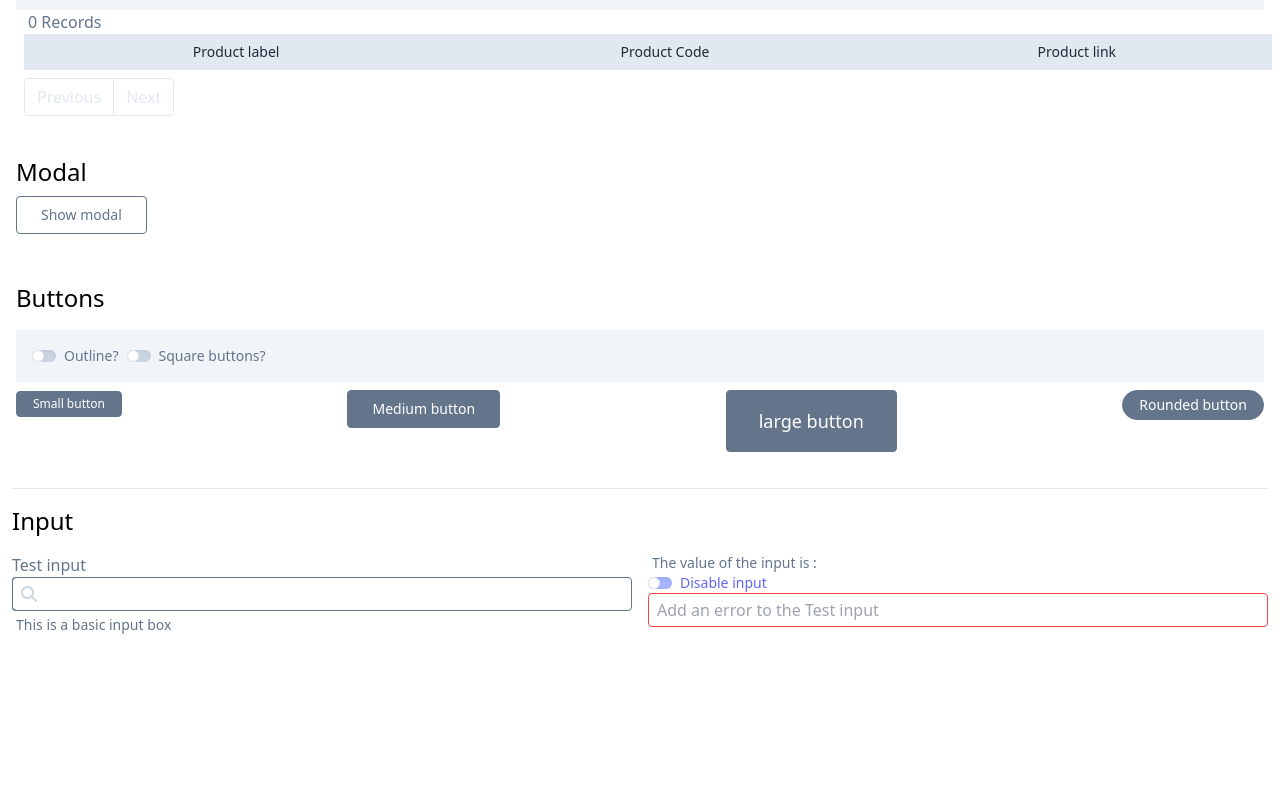
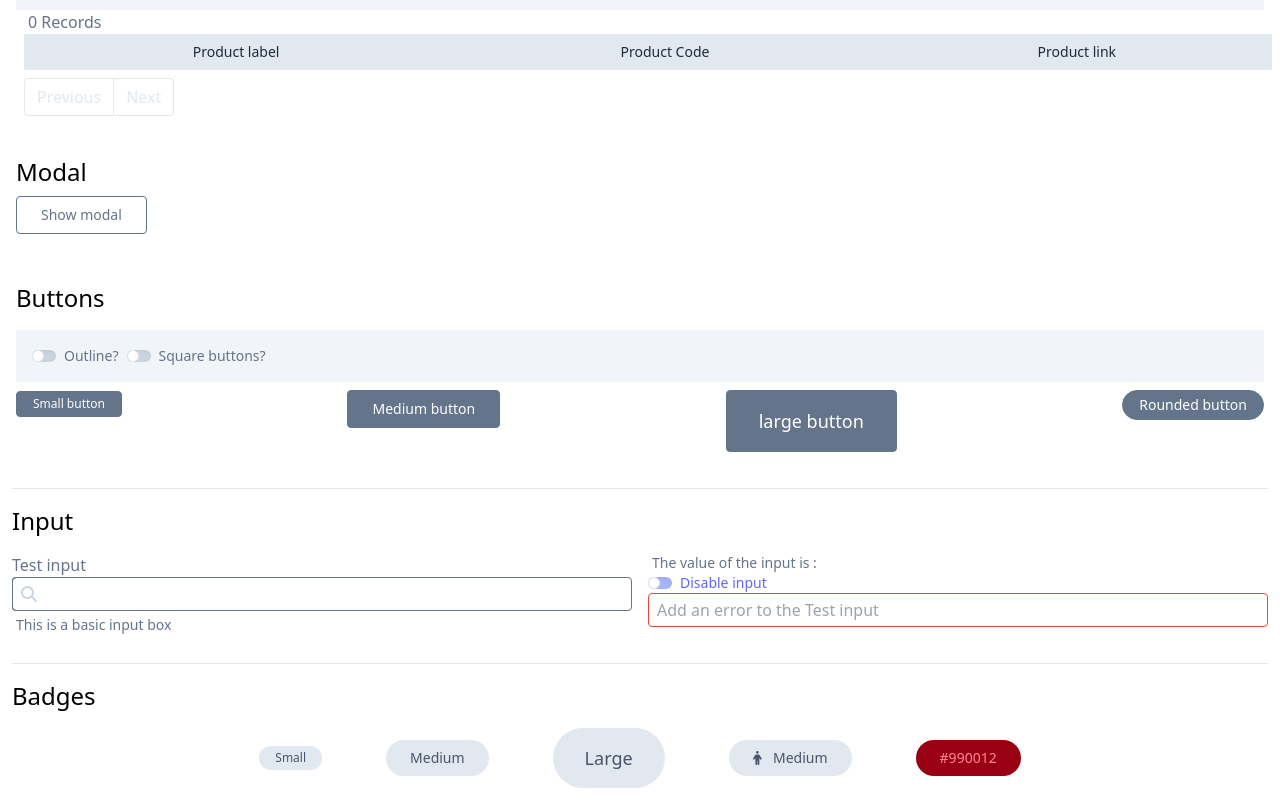
Before and after one commit to richardhulbert/vue3-tailwind-components, a Vue app: page / in a window 1280 px wide. Shown: the part 318-1118 px from the top of the page. Before the commit the page ends 969 px from the top, so only its background shows below. Built offline with nearby package versions, Linux system fonts and the light colour scheme.

Commit message:
Added a badge component

```diff
--- a/src/App.vue
+++ b/src/App.vue
@@ -2,6 +2,7 @@
 import {computed, ref} from "vue";
 import {faker} from '@faker-js/faker';
 import {TwTable, TwButton, TwPaginator, TwSwitch, TwIcon, TwModal, TwSelect, TwInput} from "./components/";
+import TwBadge from "@/components/badge/TwBadge.vue";
 
 
 const numOfProducts = ref(20)
@@ -92,26 +93,31 @@ function closeModal() {
             <h1 class="my-2 text-2xl">Table</h1>
             <div class=" flex flex-row gap-3  p-3 bg-slate-100">
                 <div class="flex-col ">
-          <tw-switch class="mt-6" :disabled="records.length===0" :color="accentColor" v-model="striped">Striped?</tw-switch>
+                    <tw-switch class="mt-6" :disabled="records.length===0" :color="accentColor" v-model="striped">
+                        Striped?
+                    </tw-switch>
                 </div>
                 <div class="flex-col">
-          <tw-switch class="mt-6" :disabled="records.length===0" :color="accentColor" v-model="hover">Hover?</tw-switch>
+                    <tw-switch class="mt-6" :disabled="records.length===0" :color="accentColor" v-model="hover">Hover?
+                    </tw-switch>
                 </div>
                 <div class="flex-col">
-          <tw-input form-name-and-id="productCount" type="number" v-model="numOfProducts">Number of product to create
+                    <tw-input form-name-and-id="productCount" type="number" v-model="numOfProducts">Number of product to
+                        create
                     </tw-input>
                 </div>
                 <div class="flex-col">
                     <tw-input form-name-and-id="pageSize" type="number" v-model="pageSize">Page size</tw-input>
                 </div>
-        <div >
+                <div>
                     <tw-button @click="createProducts(0)" color="secondary" class="mt-5">
                         <tw-icon icon="plus" class="mr-2"></tw-icon>
                         Create
                     </tw-button>
                 </div>
                 <div class="flex-col">
-          <tw-button :disabled="records.length===0" @click="clearProducts" color="primary" outline class="mt-5">
+                    <tw-button :disabled="records.length===0" @click="clearProducts" color="primary" outline
+                               class="mt-5">
                         <tw-icon icon="trash" class="mr-2"></tw-icon>
                         Clear
                     </tw-button>
@@ -120,13 +126,15 @@ function closeModal() {
             </div>
             <div class=" flex-row ml-3 text-slate-500">{{ records.length }} Records</div>
             <div class=" ml-2  w-full">
-        <tw-table :hover="hover" :heading-color="accentColor" :stripe-color="accentColor" :border-color="accentColor"
+                <tw-table :hover="hover" :heading-color="accentColor" :stripe-color="accentColor"
+                          :border-color="accentColor"
                           :hover-color="accentColor" :striped="striped" :headings="headings" :items="products">
                     <template v-slot:link="row">
                         <a :href="row.item.link">{{ row.item.link }}</a>
                     </template>
                 </tw-table>
-        <tw-paginator :color="accentColor" @paginate="paginate" :current-page="currentPage" :num-of-pages="numOfPages"
+                <tw-paginator :color="accentColor" @paginate="paginate" :current-page="currentPage"
+                              :num-of-pages="numOfPages"
                               class="mt-2"></tw-paginator>
             </div>
         </section>
@@ -142,23 +150,31 @@ function closeModal() {
         </section>
         <section class="p-4">
             <h1 class="my-4 text-2xl">Buttons</h1>
-      <div class="bg-slate-100 p-4 flex flex-row" >
+            <div class="bg-slate-100 p-4 flex flex-row">
 
                 <tw-switch size="sm" v-model="buttonOutline">Outline?</tw-switch>
                 <tw-switch size="sm" v-model="buttonSquare">Square buttons?</tw-switch>
             </div>
             <div class="flex w-full justify-between py-2 ">
                 <div>
-          <tw-button :color="accentColor" :outline="buttonOutline" :corners="buttonSquare" size="sm"> Small button</tw-button>
+                    <tw-button :color="accentColor" :outline="buttonOutline" :corners="buttonSquare" size="sm"> Small
+                        button
+                    </tw-button>
                 </div>
                 <div>
-          <tw-button :color="accentColor" :outline="buttonOutline" :corners="buttonSquare" size="md"> Medium button</tw-button>
+                    <tw-button :color="accentColor" :outline="buttonOutline" :corners="buttonSquare" size="md"> Medium
+                        button
+                    </tw-button>
                 </div>
                 <div>
-          <tw-button :color="accentColor" :outline="buttonOutline" :corners="buttonSquare" size="lg"> large button</tw-button>
+                    <tw-button :color="accentColor" :outline="buttonOutline" :corners="buttonSquare" size="lg"> large
+                        button
+                    </tw-button>
                 </div>
                 <div>
-          <tw-button :color="accentColor" :outline="buttonOutline" :corners="buttonSquare" size="round"> Rounded button</tw-button>
+                    <tw-button :color="accentColor" :outline="buttonOutline" :corners="buttonSquare" size="round">
+                        Rounded button
+                    </tw-button>
                 </div>
 
             </div>
@@ -178,10 +194,27 @@ function closeModal() {
                 <div>
                     <div class="ml-1 text-sm text-slate-500">The value of the input is : <b>{{ inputVal }}</b></div>
                     <tw-switch color="info" v-model="inputDisabled" size="sm">Disable input</tw-switch>
-          <tw-input placeholder="Add an error to the Test input" color="danger" v-model="inputError"></tw-input>
+                    <tw-input placeholder="Add an error to the Test input" color="danger"
+                              v-model="inputError"></tw-input>
                 </div>
             </div>
         </section>
+        <section class="p-3 ">
+            <hr>
+            <h1 class="my-4 text-2xl">Badges</h1>
+            <div class="flex flex-wrap items-center justify-center gap-16">
+
+                <tw-badge :color="accentColor" size="sm">Small</tw-badge>
+                <tw-badge :color="accentColor" size="md">Medium</tw-badge>
+                <tw-badge :color="accentColor" size="lg">Large</tw-badge>
+                <tw-badge :color="accentColor" size="md">
+                    <tw-icon icon="person" class="mr-2"></tw-icon>
+                    Medium
+                </tw-badge>
+                <tw-badge swatch="#990012">#990012</tw-badge>
+            </div>
+        </section>
+
     </div>
 
 </template>
--- /dev/null
+++ b/src/components/badge/TwBadge.vue
@@ -0,0 +1,63 @@
+<template>
+    <span :class="bgColor" class="rounded-full" :style="swatchColorStyle"><slot>Badge</slot></span>
+</template>
+
+<script>
+import ColorUtils from "@/utils/ColorUtils";
+export default {
+    name: "TwBadge",
+    data() {
+        return {
+            CU: new ColorUtils()
+        }
+    },
+    props: {
+        color: {
+            type: String,
+            default: 'primary'
+        },
+        corners: {
+            type: Boolean,
+            default: false
+        },
+        size: {
+            type: String,
+            default: 'md',
+            validator(value) {
+                // The value must match one of these strings
+                return ['sm', 'md', 'lg'].includes(value)
+            }
+        },
+
+        swatch:{
+            type: String,
+            default:''
+        }
+    },
+    computed: {
+        sizeClass(){
+            switch (this.size){
+                case 'sm': return ' text-xs py-1 px-4 '
+                case 'md': return ' text-sm py-2 px-6 '
+                case 'lg': return ' text-lg py-4 px-8 '
+                default: return ' text-sm py-2 px-6 '
+
+            }
+        },
+        bgColor(){
+            return 'bg-'+this.color+'-200 text-'+this.color+'-600 '+this.sizeClass
+        },
+        swatchColorStyle(){
+            // is this a hex string if so we can return a color style that overrides the badge color
+            const regex = /[0-9A-Fa-f]{6}/g;
+            if(this.swatch.match(regex)){
+                return 'background:'+this.swatch+'; color:'+this.CU.contrastingColor(this.swatch)+';'
+            }
+        }
+    },
+}
+</script>
+
+<style scoped>
+
+</style>
--- a/src/components/index.js
+++ b/src/components/index.js
@@ -7,4 +7,5 @@ export {default as TwModal} from './modal/TwModal.vue'
 export {default as TwOption} from './select/TwOption.vue'
 export {default as TwSelect} from './select/TwSelect.vue'
 export {default as TwInput} from './input/TwInput.vue'
+export {default as TwBadge} from './badge/TwBadge.vue'
 // export {default as tw_classes} from './classes'
--- /dev/null
+++ b/src/utils/ColorUtils.js
@@ -0,0 +1,27 @@
+export default class ColorUtils {
+    /**
+     * Takes one color and returns a darker or lighter version depending on how dark or light the parameter colour is.
+     *
+     * @param {string} c the hex color ie '#737373'
+     * @param {int} [factor] how dark or light you want default is 135
+     * @return {string}
+     */
+    contrastingColor(c,factor= 135){
+        c = c.replace(/^\s*#|\s*$/g, '');
+        let r = parseInt(c.substring(0, 2), 16),
+            g = parseInt(c.substring(2, 4), 16),
+            b = parseInt(c.substring(4, 6), 16);
+        let darken= r+g+b > 383  // is it a dark colour or a light colour // about half the max value 725
+        if (darken) factor=factor*-1;
+        r= this._sanitiseRGB(r+factor);
+        g= this._sanitiseRGB(g+factor);
+        b= this._sanitiseRGB(b+factor);
+
+        return '#'+r.toString(16)+g.toString(16)+b.toString(16)
+    }
+    _sanitiseRGB(val){
+        if(val<=0) return 0;
+        if(val>255 ) return 255
+        return val;
+    }
+}
```
Also changed, not shown: src/components/badge/README.md (added), 1 other file (tests, documents, lock files or other folders). Lines whose indentation alone changed are shown as unchanged.
